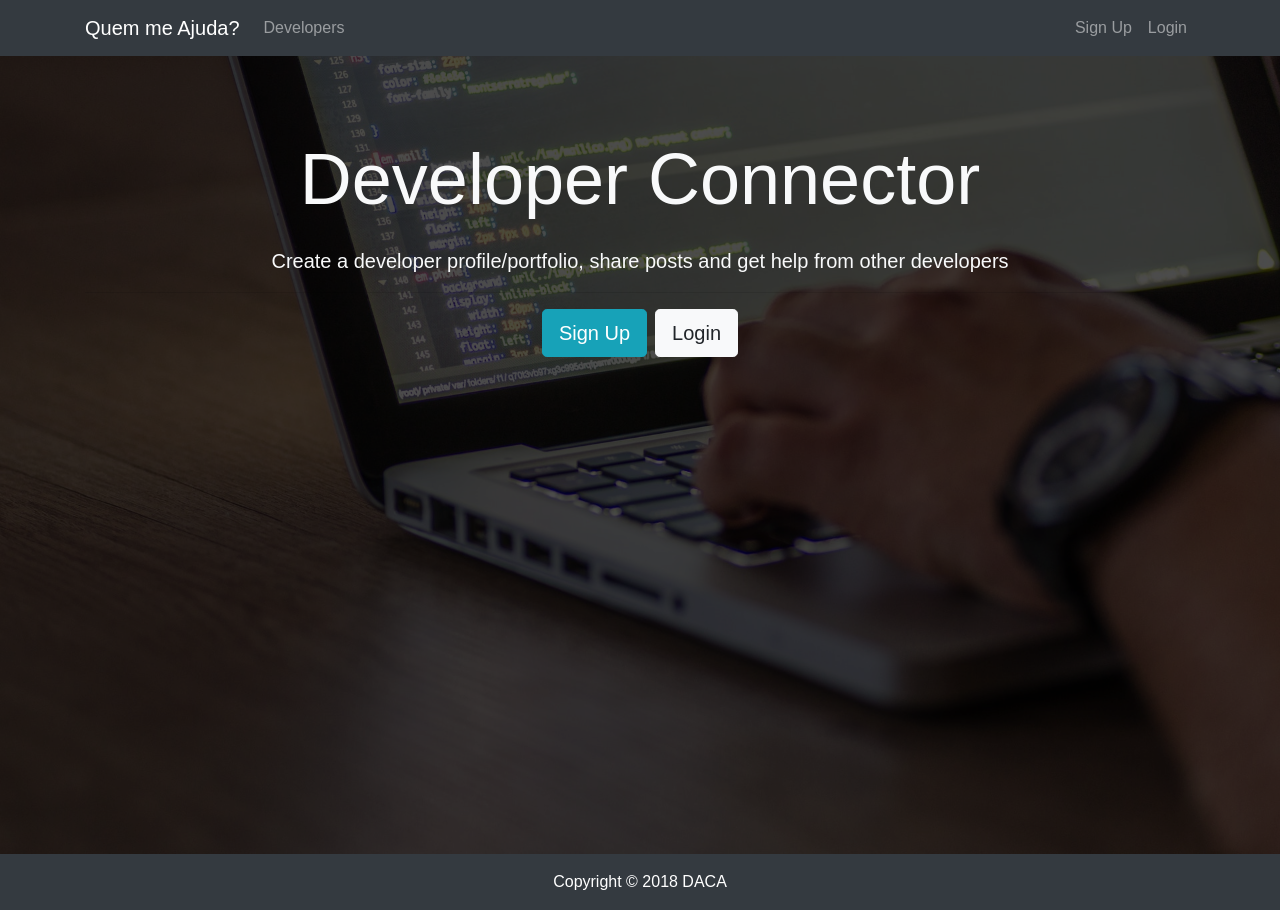
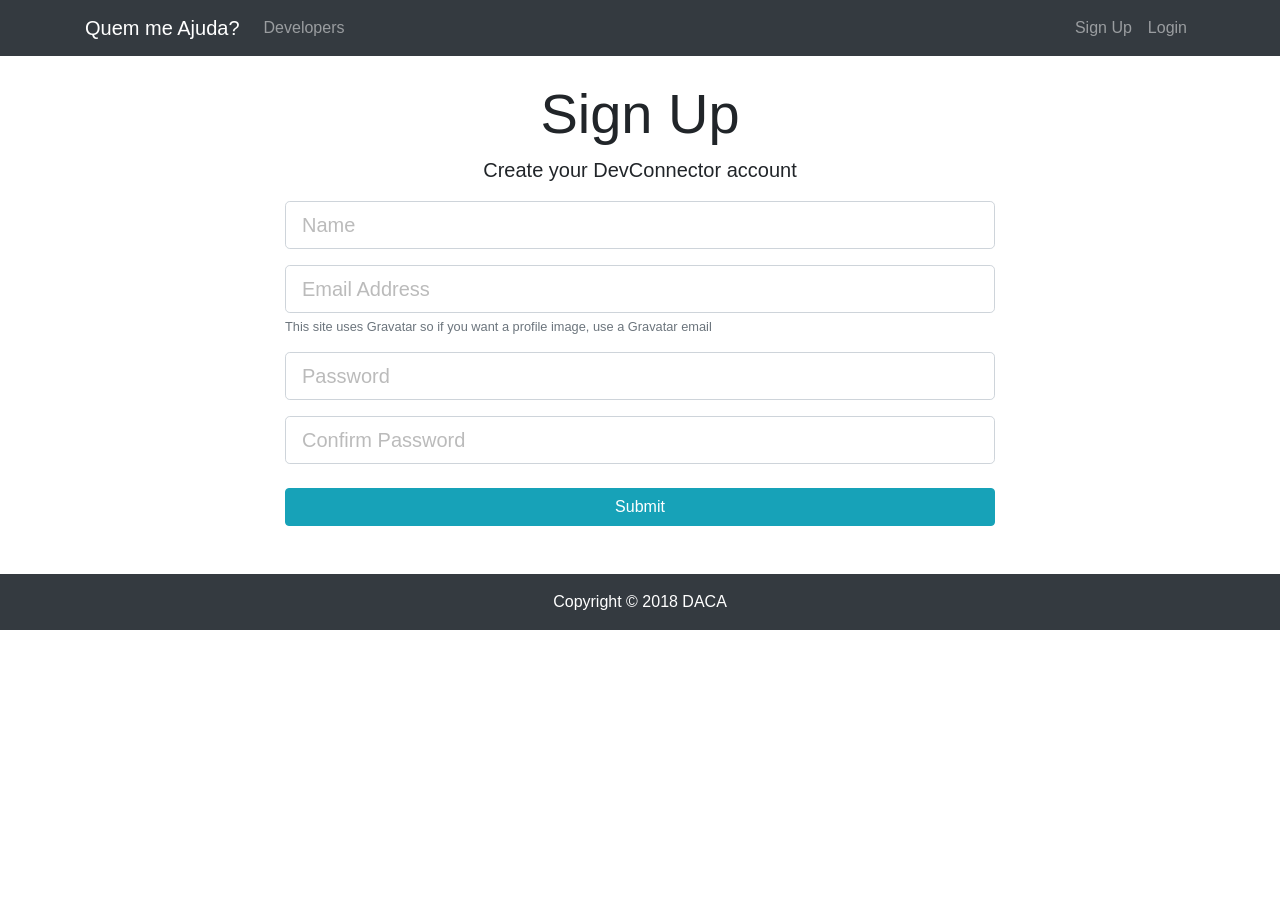
Before and after one commit to brunabarbosa/DACA, a React (Create React App) app in the folder qma-frontend/: page /register in a window 1280 px wide. After the commit the page ends 800 px from the top, so only its background shows below. Built offline with nearby package versions, Linux system fonts and the light colour scheme.

Commit message:
register form

```diff
--- a/qma-frontend/package.json
+++ b/qma-frontend/package.json
@@ -5,6 +5,7 @@
   "dependencies": {
     "react": "^16.4.2",
     "react-dom": "^16.4.2",
+    "react-router-dom": "^4.3.1",
     "react-scripts": "1.1.4"
   },
   "scripts": {
--- a/qma-frontend/public/index.html
+++ b/qma-frontend/public/index.html
@@ -11,7 +11,7 @@
     <link rel="manifest" href="%PUBLIC_URL%/manifest.json">
     <link rel="shortcut icon" href="%PUBLIC_URL%/favicon.ico">
     <link rel="stylesheet" href="https://stackpath.bootstrapcdn.com/bootstrap/4.1.3/css/bootstrap.min.css" integrity="sha384-MCw98/SFnGE8fJT3GXwEOngsV7Zt27NXFoaoApmYm81iuXoPkFOJwJ8ERdknLPMO" crossorigin="anonymous">
-    <script defer src="https://use.fontawesome.com/releases/v5.2.0/js/all.js" integrity="sha384-4oV5EgaV02iISL2ban6c/RmotsABqE4yZxZLcYMAdG7FAPsyHYAPpywE9PJo+Khy" crossorigin="anonymous"></script>
+    <script defer src="https://use.fontawesome.com/releases/v5.0.9/js/all.js" integrity="sha384-8iPTk2s/jMVj81dnzb/iFR2sdA7u06vHJyyLlAd4snFpCl/SnyUjRrbdJsw1pGIl" crossorigin="anonymous"></script>
 
     <title>Quem me ajuda - DACA</title>
   </head>
--- a/qma-frontend/src/App.js
+++ b/qma-frontend/src/App.js
@@ -1,18 +1,28 @@
 import React, { Component } from 'react';
+import { BrowserRouter as Router, Route } from 'react-router-dom';
 
 import Navbar from './components/layout/Navbar';
 import Landing from './components/layout/Landing';
 import Footer from './components/layout/Footer';
+import Register from './components/auth/Register';
+import Login from './components/auth/Login';
+
 import './App.css';
 
 class App extends Component {
   render() {
     return (
-      <div className="App">
-        <Navbar />
-        <Landing />
-        <Footer />
-      </div>
+      <Router>
+        <div className="App">
+          <Navbar />
+          <Route exact path="/" component={ Landing } />
+          <div className="container">
+            <Route exact path="/register" component={ Register } />
+            <Route exact path="/login" component={ Login } />
+          </div>
+          <Footer />
+        </div>
+      </Router>
     );
   }
 }
--- /dev/null
+++ b/qma-frontend/src/components/auth/Login.js
@@ -0,0 +1,13 @@
+import React, { Component } from 'react'
+
+class Login extends Component {
+  render() {
+    return (
+      <div>
+        <h1>Login</h1>
+      </div>
+    )
+  }
+}
+
+export default Login;
--- /dev/null
+++ b/qma-frontend/src/components/auth/Register.js
@@ -0,0 +1,96 @@
+import React, { Component } from 'react'
+
+class Register extends Component {
+
+    constructor() {
+        super();
+        this.state = {
+            name: '',
+            email: '',
+            password: '',
+            password2: '',
+            errors: {}
+        };
+
+        this.onChange = this.onChange.bind(this);
+        this.onSubmit = this.onSubmit.bind(this);
+    }
+
+    onChange(e) {
+        this.setState({[e.target.name]: e.target.value});
+    }
+
+    onSubmit(e) {
+        e.preventDefault();
+
+        const newUser = {
+            name: this.state.name,
+            email: this.state.email,
+            password: this.state.password,
+            password2: this.state.password2
+        };
+
+        console.log(newUser);
+    }
+
+    render() {
+        return (
+            <div className="register">
+                <div className="container">
+                    <div className="row">
+                        <div className="col-md-8 m-auto">
+                            <h1 className="display-4 text-center">Sign Up</h1>
+                            <p className="lead text-center">Create your DevConnector account</p>
+                            <form onSubmit={this.onSubmit}>
+                                <div className="form-group">
+                                    <input
+                                        type="text"
+                                        className="form-control form-control-lg"
+                                        placeholder="Name"
+                                        name="name"
+                                        value={this.state.name}
+                                        onChange={this.onChange}
+                                    />
+                                </div>
+                                <div className="form-group">
+                                    <input
+                                        type="email"
+                                        className="form-control form-control-lg"
+                                        placeholder="Email Address"
+                                        value={this.state.email}
+                                        onChange={this.onChange}
+                                        name="email"
+                                    />
+                                    <small className="form-text text-muted">This site uses Gravatar so if you want a profile image, use a Gravatar email</small>
+                                </div>
+                                <div className="form-group">
+                                    <input
+                                        type="password"
+                                        className="form-control form-control-lg"
+                                        placeholder="Password"
+                                        value={this.state.password}
+                                        onChange={this.onChange}
+                                        name="password"
+                                    />
+                                </div>
+                                <div className="form-group">
+                                    <input
+                                        type="password"
+                                        className="form-control form-control-lg"
+                                        placeholder="Confirm Password"
+                                        value={this.state.password2}
+                                        onChange={this.onChange}
+                                        name="password2"
+                                    />
+                                </div>
+                                <input type="submit" className="btn btn-info btn-block mt-4" />
+                            </form>
+                        </div>
+                    </div>
+                </div>
+            </div>
+        )
+    }
+}
+
+export default Register;
--- a/qma-frontend/src/components/layout/Landing.js
+++ b/qma-frontend/src/components/layout/Landing.js
@@ -1,4 +1,5 @@
 import React, { Component } from 'react'
+import { Link } from 'react-router-dom';
 
 class Landing extends Component {
   render() {
@@ -12,8 +13,8 @@
                     </h1>
                     <p className="lead"> Create a developer profile/portfolio, share posts and get help from other developers</p>
                     <hr />
-                    <a href="register.html" className="btn btn-lg btn-info mr-2">Sign Up</a>
-                    <a href="login.html" className="btn btn-lg btn-light">Login</a>
+                    <Link to="/register" className="btn btn-lg btn-info mr-2">Sign Up</Link>
+                    <Link to="/login" className="btn btn-lg btn-light">Login</Link>
                     </div>
                 </div>
                 </div>
--- a/qma-frontend/src/components/layout/Navbar.js
+++ b/qma-frontend/src/components/layout/Navbar.js
@@ -1,11 +1,14 @@
 import React, { Component } from 'react'
+import { Link } from 'react-router-dom';
 
 class Navbar extends Component {
   render() {
     return (
         <nav className="navbar navbar-expand-sm navbar-dark bg-dark mb-4">
             <div className="container">
-            <a className="navbar-brand" href="landing.html">Quem me Ajuda?</a>
+            <Link className="navbar-brand" to="/">
+                Quem me Ajuda?
+            </Link>
             <button className="navbar-toggler" type="button" data-toggle="collapse" data-target="#mobile-nav">
                 <span className="navbar-toggler-icon"></span>
             </button>
@@ -13,17 +16,21 @@
             <div className="collapse navbar-collapse" id="mobile-nav">
                 <ul className="navbar-nav mr-auto">
                 <li className="nav-item">
-                    <a className="nav-link" href="profiles.html"> Developers
-                    </a>
+                    <Link className="nav-link" to="/"> Developers
+                    </Link>
                 </li>
                 </ul>
 
                 <ul className="navbar-nav ml-auto">
                 <li className="nav-item">
-                    <a className="nav-link" href="register.html">Sign Up</a>
+                    <Link className="nav-link" to="/register">
+                        Sign Up
+                    </Link>
                 </li>
                 <li className="nav-item">
-                    <a className="nav-link" href="login.html">Login</a>
+                    <Link className="nav-link" to="/login">
+                        Login
+                    </Link>
                 </li>
                 </ul>
             </div>
```
Also changed, not shown: 1 other file (tests, documents, lock files or other folders).
